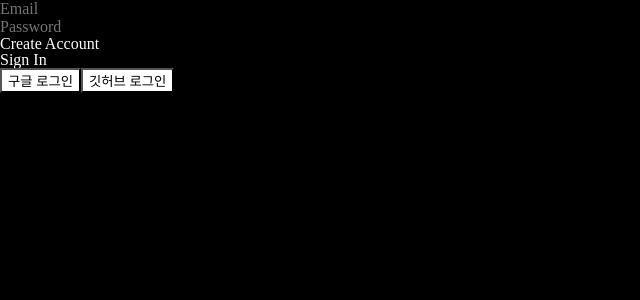
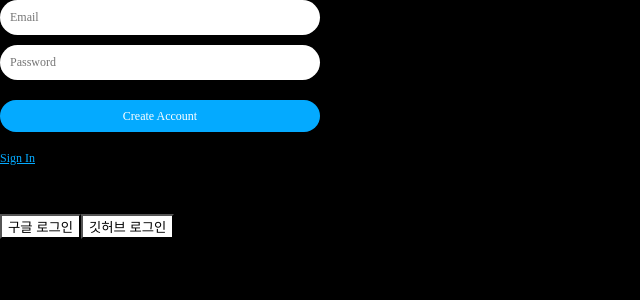
Before and after one commit to min33sky/talk-talk, a React (Create React App) app: page /auth in a window 1280 px wide. Shown: the top 300 px of the page, without its empty margins (0-640 px from the left). Built offline with nearby package versions, Linux system fonts and the light colour scheme; no server answers.

Commit message:
Add: AuthForm Style

```diff
--- a/src/components/AuthForm.tsx
+++ b/src/components/AuthForm/index.tsx
@@ -1,13 +1,6 @@
-import styled from '@emotion/styled';
 import { authService, UserCredential } from 'fbase';
 import React, { useState } from 'react';
-
-const Form = styled.form`
-  width: 100%;
-  max-width: 320px;
-  display: flex;
-  flex-direction: column;
-`;
+import { Form, Input, Button, AuthError, AuthSwitch } from './style';
 
 export default function AuthForm() {
   const [email, setEmail] = useState('');
@@ -50,19 +43,21 @@ export default function AuthForm() {
   return (
     <>
       <Form onSubmit={onSubmit}>
-        <input type="email" name="email" placeholder="Email" value={email} onChange={onChange} />
-        <input
+        <Input type="email" name="email" placeholder="Email" value={email} onChange={onChange} />
+        <Input
           type="password"
           name="password"
           placeholder="Password"
           value={password}
           onChange={onChange}
         />
-        <input type="submit" value={newAccount ? 'Create Account' : 'Sign In'} />
-        {error}
+
+        <Button type="submit" value={newAccount ? 'Create Account' : 'Sign In'} />
+
+        {error && <AuthError>{error}</AuthError>}
       </Form>
 
-      <span onClick={toggleAccount}>{newAccount ? 'Sign In' : 'Create Account'}</span>
+      <AuthSwitch onClick={toggleAccount}>{newAccount ? 'Sign In' : 'Create Account'}</AuthSwitch>
     </>
   );
 }
--- /dev/null
+++ b/src/components/AuthForm/style.tsx
@@ -0,0 +1,51 @@
+import { css } from '@emotion/react';
+import styled from '@emotion/styled';
+
+export const InputStyle = css`
+  max-width: 320px;
+  width: 100%;
+  padding: 10px;
+  border-radius: 30px;
+  background-color: rgba(255, 255, 255, 1);
+  margin-bottom: 10px;
+  font-size: 12px;
+  color: black;
+`;
+
+export const Form = styled.form`
+  width: 100%;
+  max-width: 320px;
+  display: flex;
+  flex-direction: column;
+`;
+
+export const Input = styled.input`
+  ${InputStyle}
+`;
+
+export const Button = styled.input`
+  ${InputStyle}
+
+  text-align: center;
+  background-color: #04aaff;
+  color: white;
+  margin-top: 10px;
+  cursor: pointer;
+`;
+
+export const AuthError = styled.span`
+  color: tomato;
+  text-align: center;
+  font-weight: 500;
+  font-size: 12px;
+`;
+
+export const AuthSwitch = styled.span`
+  color: #04aaff;
+  cursor: pointer;
+  margin-top: 10px;
+  margin-bottom: 50px;
+  display: block;
+  font-size: 12px;
+  text-decoration: underline;
+`;
```
Also changed, not shown: src/styles/index.css (+0 -38 lines).
